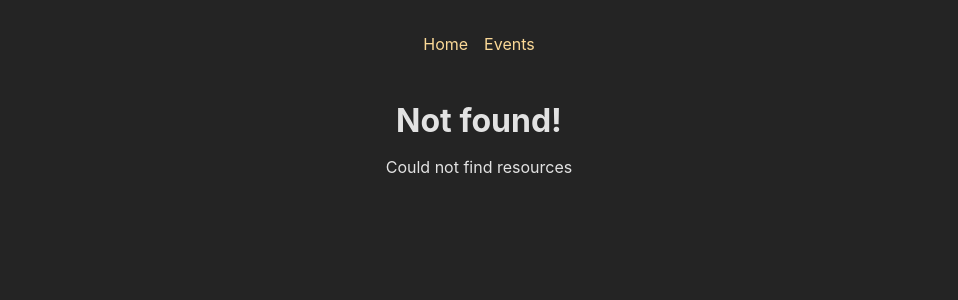
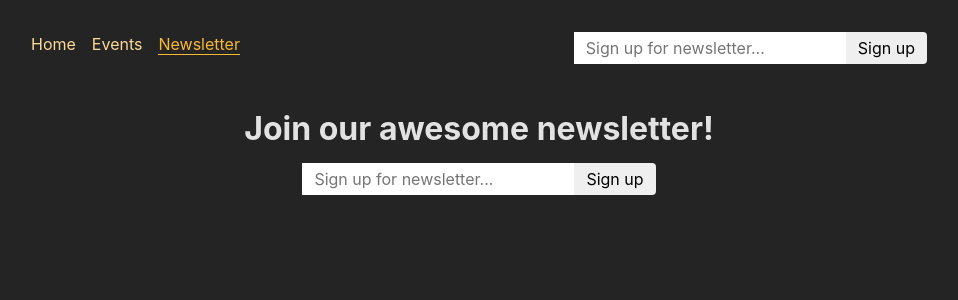
Before and after one commit to falahh6/Advanced-React-Router, a React (Create React App) app in the folder frontend/: page /newsletter in a window 1280 px wide. Before the commit this address had no page. Shown: the top 300 px of the page, without its empty margins (161-1119 px from the left). Built offline with nearby package versions, Linux system fonts and the light colour scheme.

Commit message:
Add - newsletter functionality
covered concepts - fetcher , defer, Await, Suspense.

```diff
--- a/frontend/src/App.js
+++ b/frontend/src/App.js
@@ -1,12 +1,13 @@
 import { createBrowserRouter, RouterProvider } from 'react-router-dom';
 import Root from './Pages/Root';
-import Events, { eventsLoader } from './Pages/Events';
+import Events, {loader as  eventsLoader } from './Pages/Events';
 import Home from './Pages/Home';
 import NewEvents, { newEventAction } from './Pages/NewEvents';
 import EventDetails, { loader as eventDetailsLoader, eventDetailsAction} from './Pages/EventDetails';
 import EventRoot from './Pages/EventRoot';
 import EditEvents from './Pages/EditEvents';
 import Error from './Pages/Error';
+import Newsletter, { newsletterActions } from './Pages/Newsletter';
 
 function App() {
 
@@ -16,15 +17,16 @@
       element : <Root />,
       errorElement : <Error />,
       children : [
-        { path : '/', element : <Home /> },
+        { index : true, element : <Home /> },
         { path : '/events' , element : <EventRoot />, children : [
-          { path : '/events', element : <Events /> , loader : eventsLoader },
+          { index : true, element : <Events /> , loader : eventsLoader },
           { path : ':eID', id : 'event-details', loader : eventDetailsLoader, children : [
             { index : true, element : <EventDetails /> , action : eventDetailsAction },
             { path : 'edit', element : <EditEvents /> }
           ]},
           { path : 'new', element : <NewEvents />, action : newEventAction},
         ] },
+        { path : 'newsletter', element : <Newsletter />, action : newsletterActions}
       ]
     }
 
--- a/frontend/src/Pages/Events.js
+++ b/frontend/src/Pages/Events.js
@@ -1,20 +1,15 @@
-import { useLoaderData, json } from 'react-router-dom';
+import { Suspense } from 'react';
+import { useLoaderData, json, defer, Await } from 'react-router-dom';
 import EventsList from '../components/EventsList';
 
 function EventsPage() {
-    const data = useLoaderData();
+    const { events } = useLoaderData();
 
-    if(data.isError){
-        return <p>{data.message}</p>
-    }
-
-    const events = data.events;
-
-    return (
-        <>
-        {<EventsList events={events} />}
-        </>
-    );
+    return <Suspense fallback={<p>Loading...</p>}>
+        <Await resolve={events}>
+        {(loadedEvents) => <EventsList events={loadedEvents} />    }
+        </Await>
+    </Suspense>
 }
 
 export default EventsPage;
@@ -26,6 +21,13 @@
         // throw new Response(JSON.stringify({message : 'Could not fetch events'}), {status : 500})
         throw json({message : 'Could not fetch events'}, {status : 500});
         } else {
-          return response;
+          const result = await response.json();
+          return result.events;
         }
 }
+
+export const loader = async () => {
+    return defer({
+        events : eventsLoader()
+    })
+}
--- /dev/null
+++ b/frontend/src/Pages/Newsletter.js
@@ -0,0 +1,21 @@
+import NewsletterSignup from '../components/NewsletterSignup';
+import PageContent from '../components/PageContent';
+
+function Newsletter() {
+  return (
+    <PageContent title="Join our awesome newsletter!">
+      <NewsletterSignup />
+    </PageContent>
+  );
+}
+
+export default Newsletter;
+
+export async function newsletterActions({ request }) {
+  const data = await request.formData();
+  const email = data.get('email');
+
+  // send to backend newsletter server ...
+  console.log(email);
+  return { message: 'Signup successful!' };
+}
--- a/frontend/src/components/MainNavigation.module.css
+++ /dev/null
@@ -1,22 +0,0 @@
-.header {
-  max-width: 60rem;
-  margin: auto;
-  padding: 2rem;
-  display: flex;
-  justify-content: space-between;
-}
-
-.list {
-  display: flex;
-  gap: 1rem;
-}
-
-.list a {
-  text-decoration: none;
-  color: var(--color-primary-400);
-}
-
-.list a:hover,
-.list a.active {
-  color: var(--color-primary-800);
-}
--- /dev/null
+++ b/frontend/src/components/NewsletterSignup.js
@@ -0,0 +1,25 @@
+import { useEffect} from 'react';
+import { useFetcher } from 'react-router-dom';
+import classes from './NewsletterSignup.module.css';
+function NewsletterSignup() {
+    const fetcher = useFetcher();
+    const { data, state } = fetcher;
+    useEffect(()=>{
+        if(state === 'idle' && data && data.message){
+            window.alert(data.message);
+        }
+    }, [state, data]);
+
+  return (
+    <fetcher.Form method="post" action='/newsletter' className={classes.newsletter}>
+      <input
+        type="email"
+        placeholder="Sign up for newsletter..."
+        aria-label="Sign up for newsletter"
+      />
+      <button>Sign up</button>
+    </fetcher.Form>
+  );
+}
+
+export default NewsletterSignup;
--- /dev/null
+++ b/frontend/src/components/NewsletterSignup.module.css
@@ -0,0 +1,18 @@
+.newsletter input,
+.newsletter button {
+    font: inherit;
+    padding: 0.25rem 0.75rem;
+    border-radius: 0;
+    border: none;
+}
+
+.newsletter button {
+    border-top-right-radius: 4px;
+    border-bottom-right-radius: 4px;
+    cursor: pointer;
+}
+
+.newsletter button:hover {
+    background-color: var(--color-primary-300);
+    color: var(--color-gray-800);
+}
--- a/frontend/src/layouts/MainNavigation.js
+++ b/frontend/src/layouts/MainNavigation.js
@@ -1,16 +1,49 @@
-import { NavLink } from "react-router-dom"
-import styles from './MainNavigation.module.css';
+import { NavLink } from 'react-router-dom';
 
-const MainNavigation = () =>{
-    const activeClass = ({isActive}) => isActive ? styles.active : undefined ;
-    return <header className={styles.header}>
-        <nav>
-            <ul className={styles.list}>
-                <li> <NavLink className={activeClass} to='/' >Home</NavLink> </li>
-                <li> <NavLink className={activeClass} to='/events' >Events</NavLink> </li>
-            </ul>
-        </nav>
+import classes from './MainNavigation.module.css';
+import NewsletterSignup from '../components/NewsletterSignup';
+
+function MainNavigation() {
+  return (
+    <header className={classes.header}>
+      <nav>
+        <ul className={classes.list}>
+          <li>
+            <NavLink
+              to="/"
+              className={({ isActive }) =>
+                isActive ? classes.active : undefined
+              }
+              end
+            >
+              Home
+            </NavLink>
+          </li>
+          <li>
+            <NavLink
+              to="/events"
+              className={({ isActive }) =>
+                isActive ? classes.active : undefined
+              }
+            >
+              Events
+            </NavLink>
+          </li>
+          <li>
+            <NavLink
+              to="/newsletter"
+              className={({ isActive }) =>
+                isActive ? classes.active : undefined
+              }
+            >
+              Newsletter
+            </NavLink>
+          </li>
+        </ul>
+      </nav>
+      <NewsletterSignup />
     </header>
+  );
 }
 
 export default MainNavigation;
--- a/frontend/src/layouts/MainNavigation.module.css
+++ b/frontend/src/layouts/MainNavigation.module.css
@@ -3,7 +3,7 @@
     margin: auto;
     padding: 2rem;
     display: flex;
-    justify-content: center;
+    justify-content: space-between;
 }
 
 .list {
```
Also changed, not shown: frontend/src/components/MainNavigation.js (deleted, +0 -20 lines), 2 other files (tests, documents, lock files or other folders).
